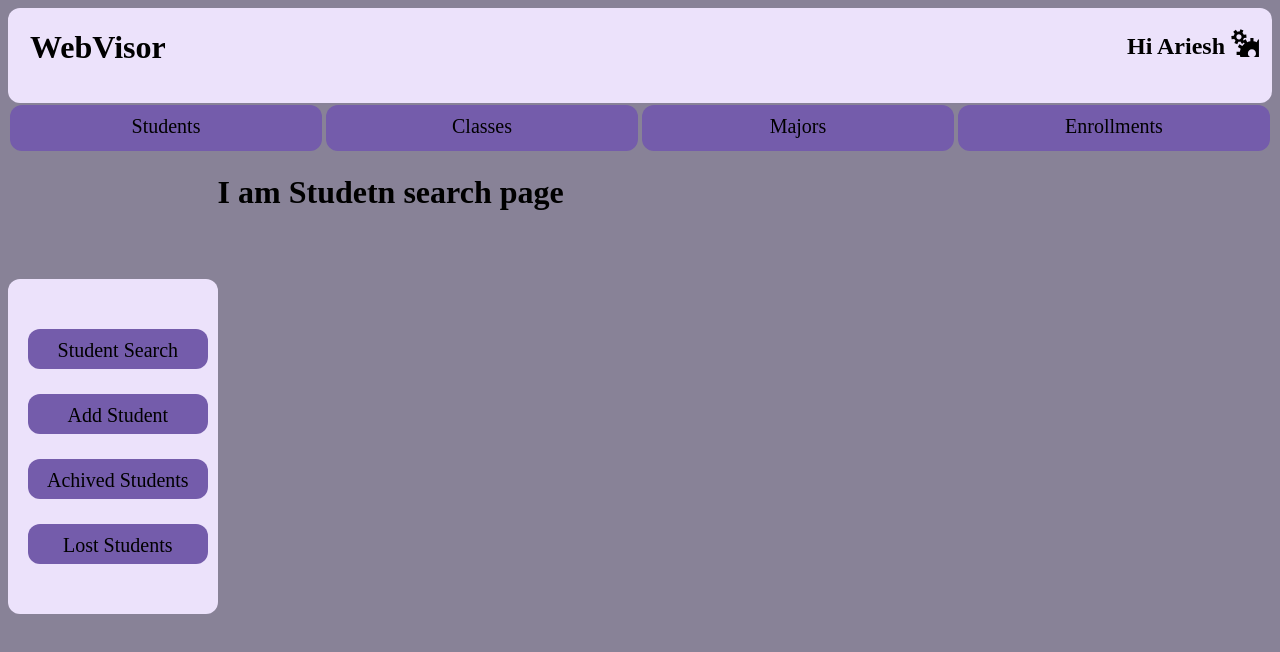
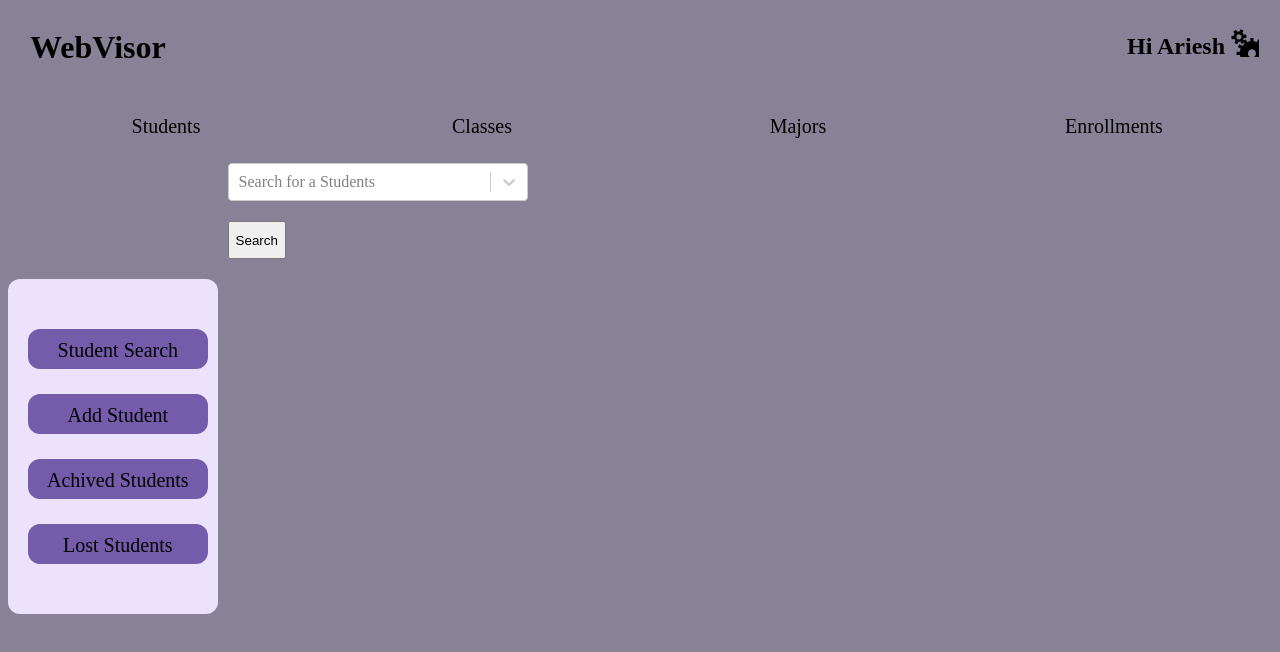
Before and after one commit to groverari/CWU-WebVisor, a React (Vite) app in the folder frontend/: page /home/students in a window 1280 px wide. Shown: the top 652 px of the page. Built offline with nearby package versions, Linux system fonts and the light colour scheme.

Commit message:
Updates to ui

```diff
--- a/frontend/package.json
+++ b/frontend/package.json
@@ -13,7 +13,9 @@
     "react-dom": "^18.2.0",
     "react-icons": "^4.8.0",
     "react-router-dom": "^6.10.0",
-    "sass": "^1.62.0"
+    "react-select": "^5.7.2",
+    "sass": "^1.62.0",
+    "select": "^1.1.2"
   },
   "devDependencies": {
     "@types/react": "^18.0.28",
--- a/frontend/src/components/navbar/navbar.styles.scss
+++ b/frontend/src/components/navbar/navbar.styles.scss
@@ -8,7 +8,7 @@
   justify-content: space-between;
   margin: 0;
   padding-bottom: 25px;
-  background-color: App.$background;
+  //background-color: App.$background;
   color: App.$text;
 }
 .title {
@@ -40,7 +40,7 @@
 }
 .nav-link {
   width: 25%;
-  background-color: App.$button-color;
+  //background-color: App.$button-color;
   text-align: center;
   margin: 2px;
   border-radius: 12px;
--- /dev/null
+++ b/frontend/src/components/search-box/search-box.jsx
@@ -0,0 +1,22 @@
+import React from 'react'
+import './search-box.scss'
+import Select from 'react-select'
+
+function SearchBox(props) {
+  return (
+    <div className="search-box-container">
+      <Select
+        className="select"
+        options={props.list}
+        placeholder={props.placeholder}
+      />
+      <input
+        className="search-button"
+        type="button"
+        value={props.value}
+      ></input>
+    </div>
+  )
+}
+
+export default SearchBox
--- /dev/null
+++ b/frontend/src/components/search-box/search-box.scss
@@ -0,0 +1,11 @@
+.search-box-container {
+}
+.select {
+  width: 300px;
+  margin: 10px;
+}
+
+.search-button {
+  height: 38px;
+  margin: 10px;
+}
--- a/frontend/src/pages/login-page/login.page.jsx
+++ b/frontend/src/pages/login-page/login.page.jsx
@@ -4,7 +4,7 @@ const Login = () => {
   console.log('im in the login page')
   return (
     <>
-      <div className="username-container">
+      <div className="login-username-container">
         <label className="username-label">Username</label>
         <input placeholder="username" className="username-field" type="text" />
       </div>
--- a/frontend/src/pages/students/student-page/student-page.jsx
+++ b/frontend/src/pages/students/student-page/student-page.jsx
@@ -3,7 +3,6 @@ import React from 'react'
 import './student-page.styles.scss'
 import SubMenu from '../../../components/submenu/submenu'
 
-const StudentPage = () => {
 const baseurl = '/home/students'
 const links = [
   {
@@ -27,6 +26,7 @@ const StudentPage = () => {
     path: '/lost'
   }
 ]
+const StudentPage = () => {
   return (
     <div className="page-container">
       <SubMenu className="submenu" baseurl={baseurl} links={links} />
--- a/frontend/src/pages/students/student-search/student-search.jsx
+++ b/frontend/src/pages/students/student-search/student-search.jsx
@@ -1,8 +1,37 @@
 import React from 'react'
 import './student-search.styles.scss'
+import SearchBox from '../../../components/search-box/search-box'
+import { useState, useEffect } from 'react'
+const s = [
+  { label: 'Ariesh', value: 1 },
+  { label: 'Josh', value: 2 },
+  { label: 'Andrew', value: 3 },
+  { label: 'Nirunjan', value: 4 },
+  { label: 'Ryan', value: 5 },
+  { label: 'John Doe', value: 7 },
+  { label: 'Billy Eilish', value: 8 }
+]
 
 const StudentSearch = () => {
-  return <h1>I am Studetn search page</h1>
+  const [students, setStudents] = useState(0)
+
+  useEffect(() => {
+    setStudents(s)
+    //this is where the fetch for the database will go
+  }, [])
+  if (students) {
+    students.sort(function (a, b) {
+      return a.label.localeCompare(b.label)
+    })
+  }
+
+  return (
+    <SearchBox
+      list={students}
+      placeholder="Search for a Students"
+      value="Search"
+    />
+  )
 }
 
 export default StudentSearch
```
Also changed, not shown: 1 other file (tests, documents, lock files or other folders). Lines whose indentation alone changed are shown as unchanged.
